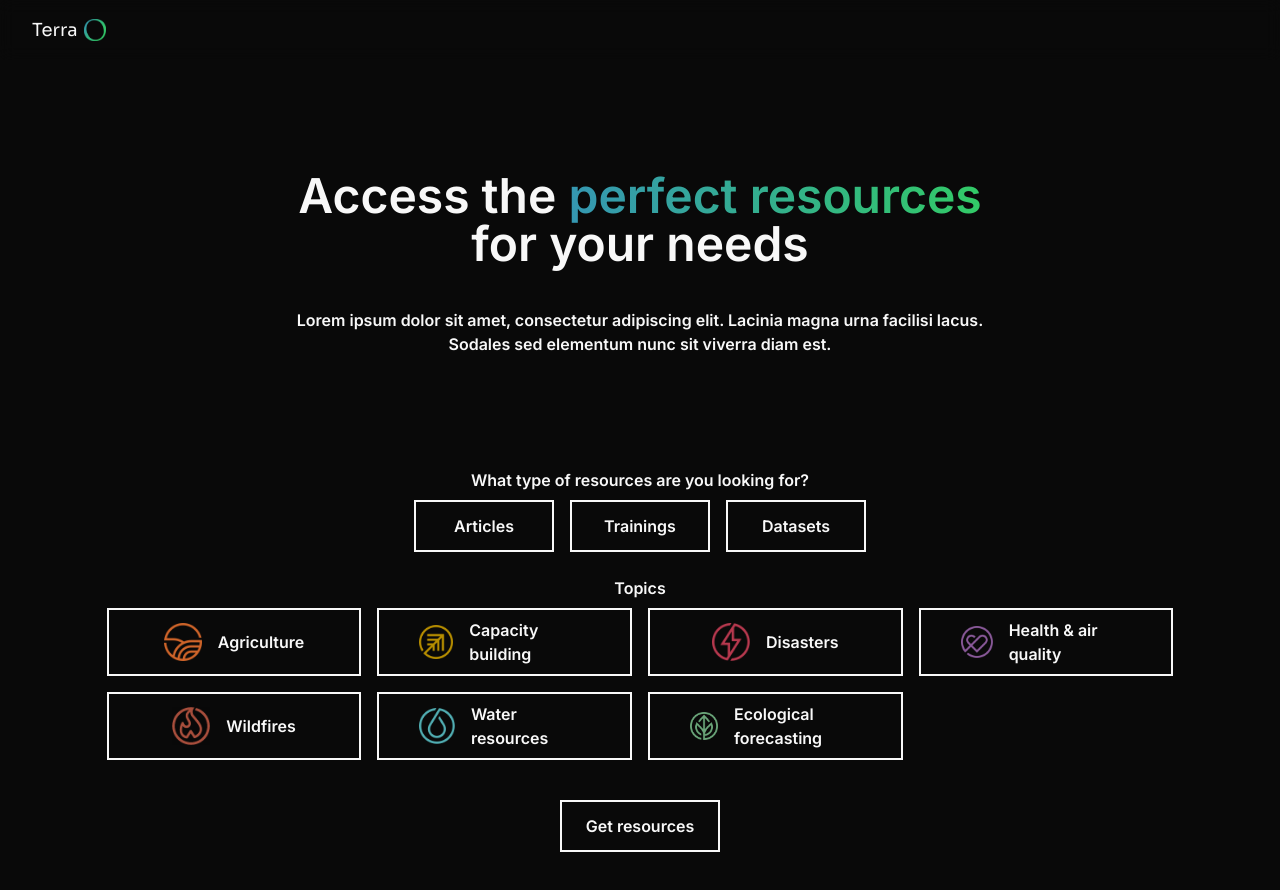
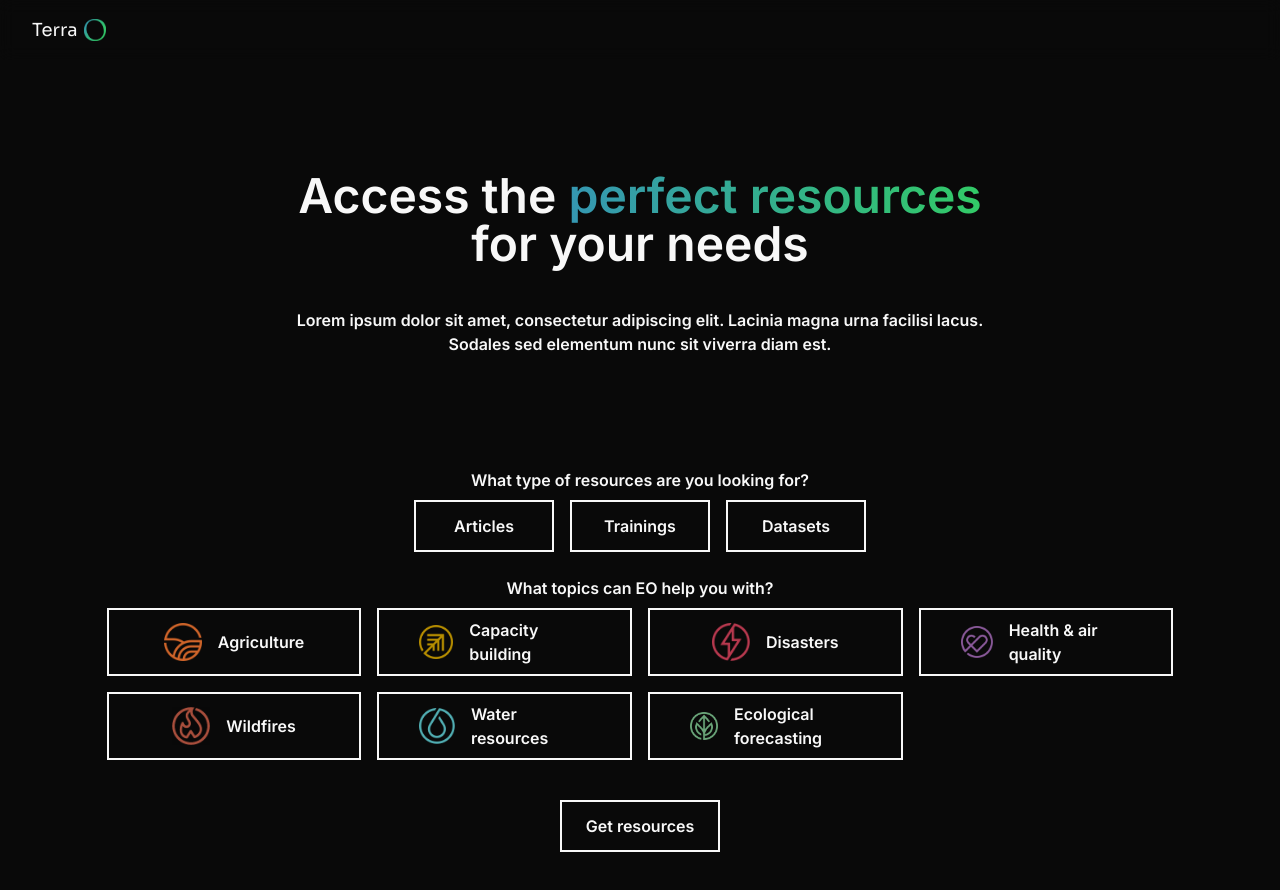
Before and after one commit to terra-o/terra-o, a Next.js app: page /resources in a window 1280 px wide. Built offline with nearby package versions, Linux system fonts and the light colour scheme.

Commit message:
chore: change resources page text

```diff
--- a/pages/resources.tsx
+++ b/pages/resources.tsx
@@ -126,8 +126,11 @@ export default function Resources() {
               </div>
             </div>
             <div className="flex flex-col mt-4 items-center">
-              <label htmlFor="topics" className="dark:text-terra-o-gray-400">
-                Topics
+              <label
+                htmlFor="topics"
+                className="dark:text-terra-o-gray-400 text-center"
+              >
+                What topics can EO help you with?
               </label>
               <div className="grid mt-2 grid-cols-1 sm:grid-cols-2 md:grid-cols-3 lg:grid-cols-4 gap-4">
                 {topics.map(({ title, icon }) => (
@@ -145,7 +148,10 @@ export default function Resources() {
           </div>
           {type.includes('trainings') && (
             <div className="flex flex-col -mt-14 items-center gap-2">
-              <label htmlFor="where" className="dark:text-terra-o-gray-400">
+              <label
+                htmlFor="where"
+                className="dark:text-terra-o-gray-400 text-center"
+              >
                 Where would you like the training to take place?
               </label>
               <div className="flex sm:flex-row mt-2 flex-col gap-4 ">
```
